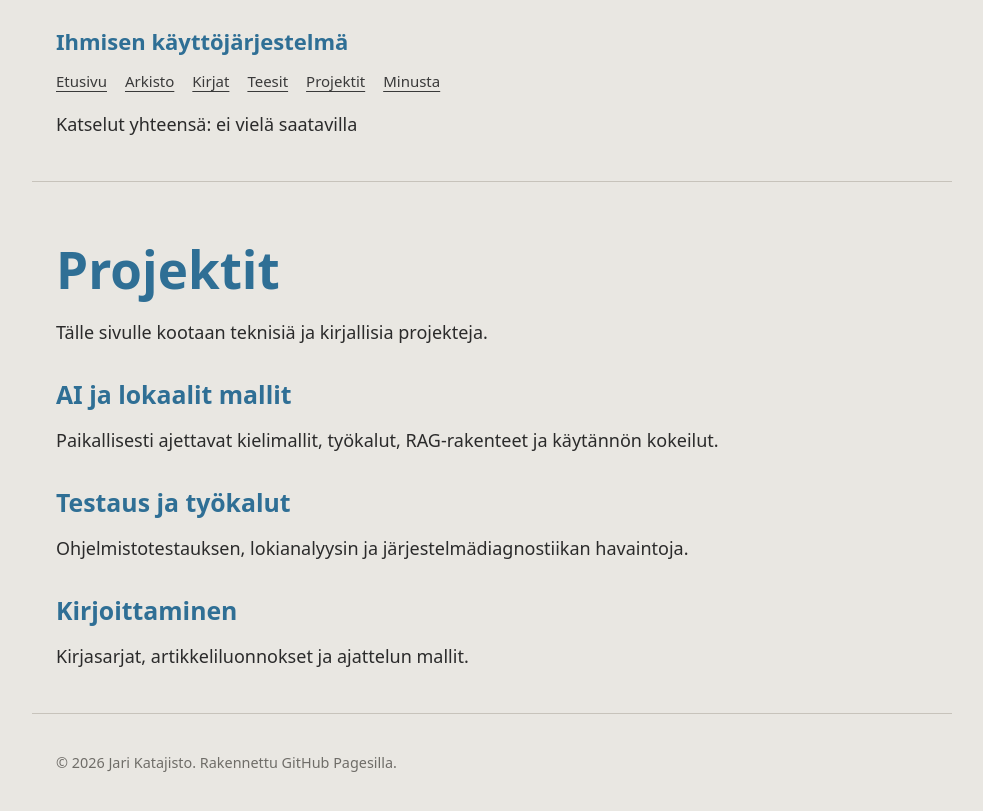
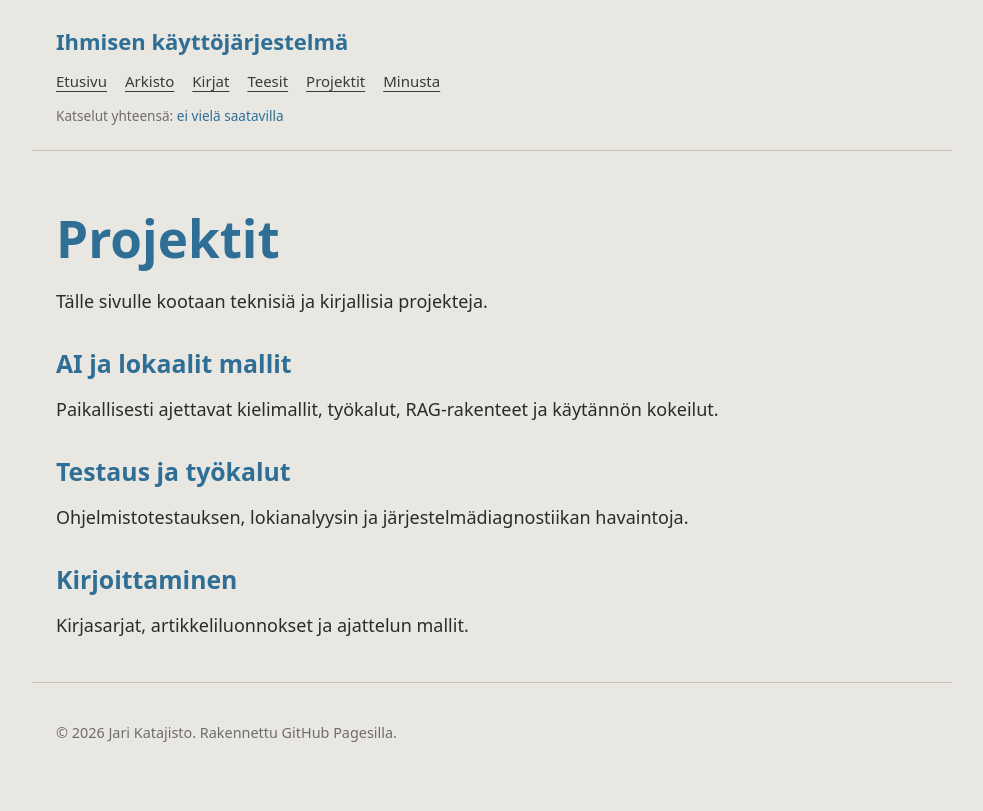
Before and after one commit to kataguru/blogi, a Jekyll site: the page built from projektit.md, in a window 1280 px wide. Shown: the top 811 px of the page, without its empty margins (148-1131 px from the left). Built offline with Jekyll 4.4.1, drawn with Linux system fonts in a browser that asks for light colours.

Commit message:
Style header visitor counter

```diff
--- a/assets/css/style.css
+++ b/assets/css/style.css
@@ -54,6 +54,17 @@ a {
   color: var(--link);
   text-underline-offset: 4px;
   text-decoration-thickness: 1px;
+}
+
+.site-counter {
+  margin: 12px 0 0;
+  color: var(--muted);
+  font-size: 0.85rem;
+}
+
+#site-counter-count {
+  color: var(--accent);
+  font-variant-numeric: tabular-nums;
 }
 
 h1, h2, h3 {
@@ -172,12 +183,3 @@ pre {
   color: var(--muted);
   font-size: 0.9rem;
 }
-
-.visitor-counter {
-  margin-top: 6px;
-}
-
-#visitor-counter-count {
-  color: var(--accent);
-  font-variant-numeric: tabular-nums;
-}
```
